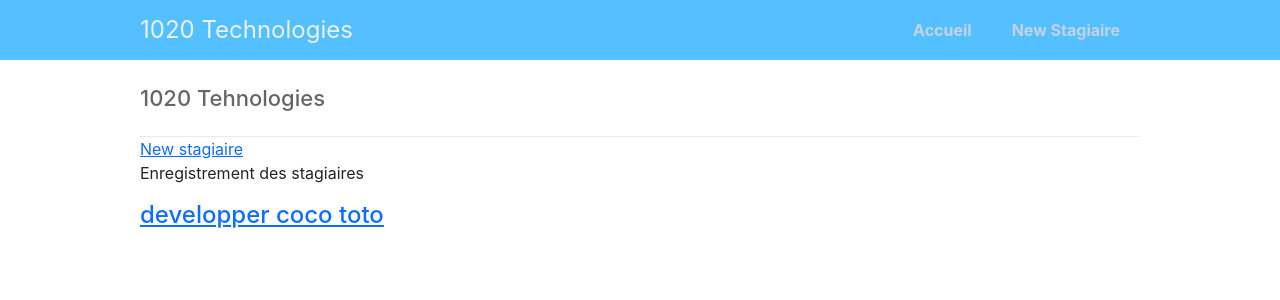
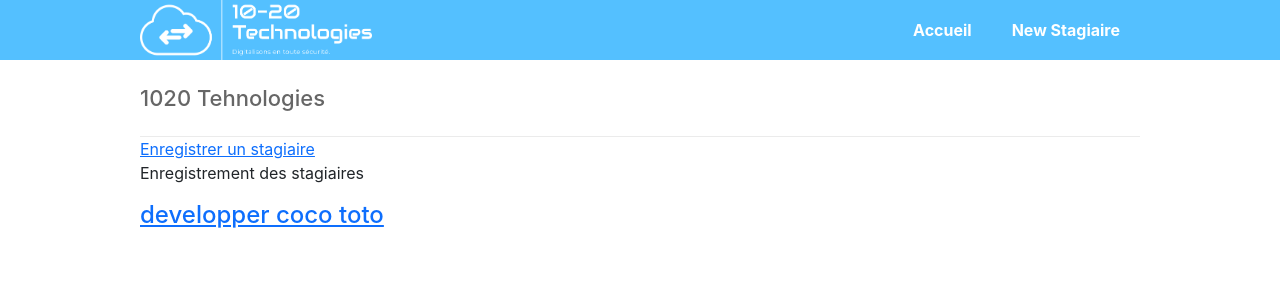
Before and after one commit to Ganewlife/GESTION_PERSONNEL, a Django app: page /home/ in a window 1280 px wide. Shown: the top 300 px of the page. Run offline with Django 4.2, Linux system fonts and the light colour scheme; data comes from the database, SQL or seed files in the repository; both versions use the stored data as it was after the commit; some libraries are stand-ins or nearby versions.

Commit message:
style pages

```diff
--- a/stagiaires/stagiaire_app/templates/stagiaire_app/base1.html
+++ b/stagiaires/stagiaire_app/templates/stagiaire_app/base1.html
@@ -7,6 +7,7 @@
 		<link href="{% static 'stagiaire/style.css'%}" rel="stylesheet" type="text/css">
 		<link rel="stylesheet" href="{% static 'stagiaire/font-awesome.css'%}">
 		<link rel="stylesheet" href="{% static 'stagiaire/bootstrap.min.css'%}">
+		<link rel="stylesheet" href="{% static 'stagiaire/images/wot.png'%}">
 
 
         <!-- Bootstrap core CSS -->
@@ -14,8 +15,6 @@
 
 	</head>
 	<body>
-
-
        {% block content %} {% endblock %}
     </body>
 </html>
--- a/stagiaires/stagiaire_app/templates/stagiaire_app/home.html
+++ b/stagiaires/stagiaire_app/templates/stagiaire_app/home.html
@@ -1,9 +1,11 @@
 {% extends 'base.html' %}
+
+{% load crispy_forms_tags %}
 
 {% block content %}
 <div class="content">
 	<h2>1020 Tehnologies</h2>
-	<a href="{% url 'stagiaire_create' %}">New stagiaire</a>
+	<a href="{% url 'stagiaire_create' %}">Enregistrer un stagiaire</a>
 	<p>Enregistrement des stagiaires</p>
         {% for stagiaire in stagiaires %}
 			<a href="{% url 'view_profil' stagiaire.id %}">
--- a/stagiaires/stagiaires/settings.py
+++ b/stagiaires/stagiaires/settings.py
@@ -41,7 +41,7 @@ INSTALLED_APPS = [
     'crispy_forms',
     'stagiaire_app',
 ]
-CRISPY_TEMPLATE_PACK = 'bootstrap4'
+CRISPY_TEMPLATE_PACK = 'bootstrap5'
 
 MIDDLEWARE = [
     'django.middleware.security.SecurityMiddleware',
--- a/stagiaires/static/style.css
+++ b/stagiaires/static/style.css
@@ -36,7 +36,7 @@ body {
 .navtop div a {
     padding: 0 20px;
     text-decoration: none;
-    color: #c5d2e5;
+    color: #ffffff;
     font-weight: bold;
 }
 .navtop div a i {
--- a/stagiaires/templates/base.html
+++ b/stagiaires/templates/base.html
@@ -7,16 +7,18 @@
 		<link href="{% static 'style.css'%}" rel="stylesheet" type="text/css">
 		<link rel="stylesheet" href="{% static 'font-awesome.css'%}">
 		<link rel="stylesheet" href="{% static 'bootstrap.min.css'%}">
+
         <!-- Bootstrap core CSS -->
-
 
 	</head>
 	<body>
     <nav class="navtop">
         <div>
-            <h1>1020 Technologies</h1>
+            <img src="{% static 'images/wot.png'%}" alt="#"/>
+            <h1></h1>
+
             <a href="{% url 'home' %}"></i>Accueil</a>
-            <a href="#"></i> New Stagiaire</a>
+            <a href="{% url 'stagiaire_create' %}"></i> New Stagiaire</a>
         </div>
     </nav>
 
```
Also changed, not shown: stagiaires/db.sqlite3, stagiaires/static/images/wot.png (added).
